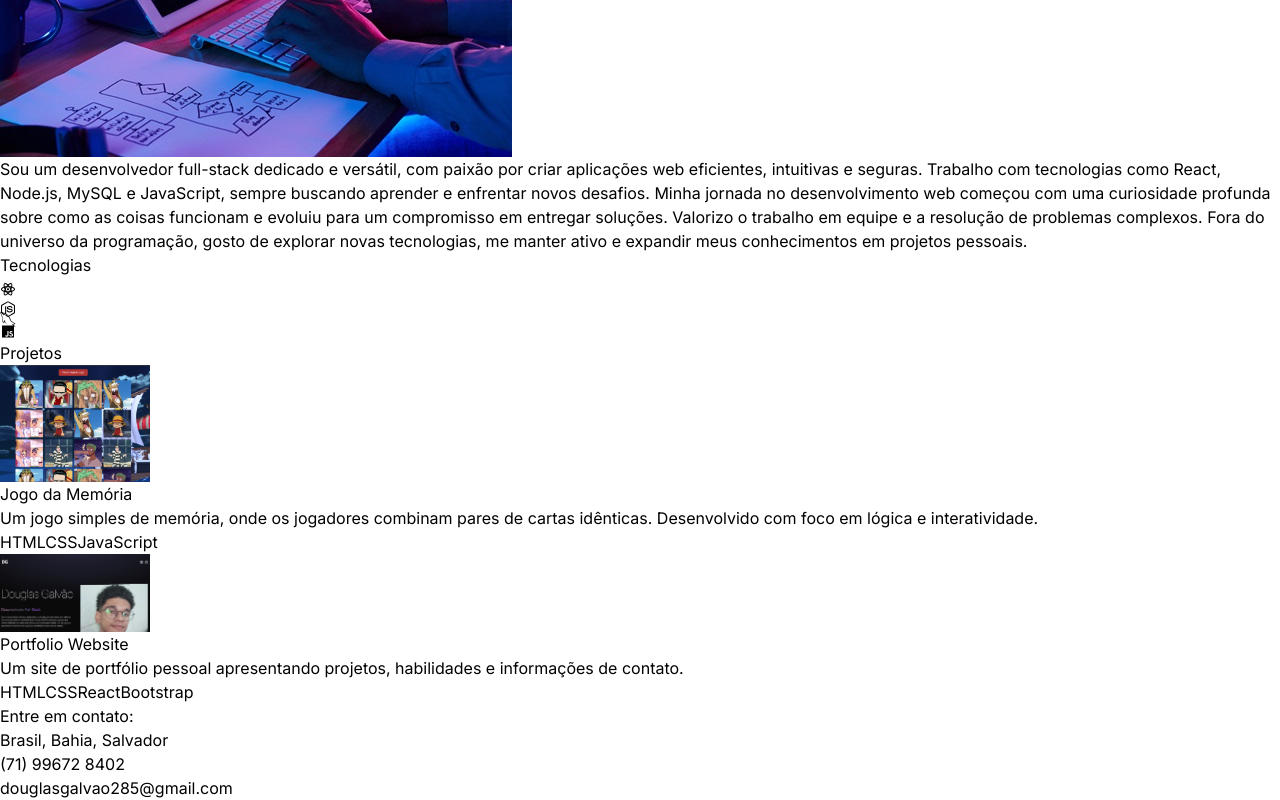
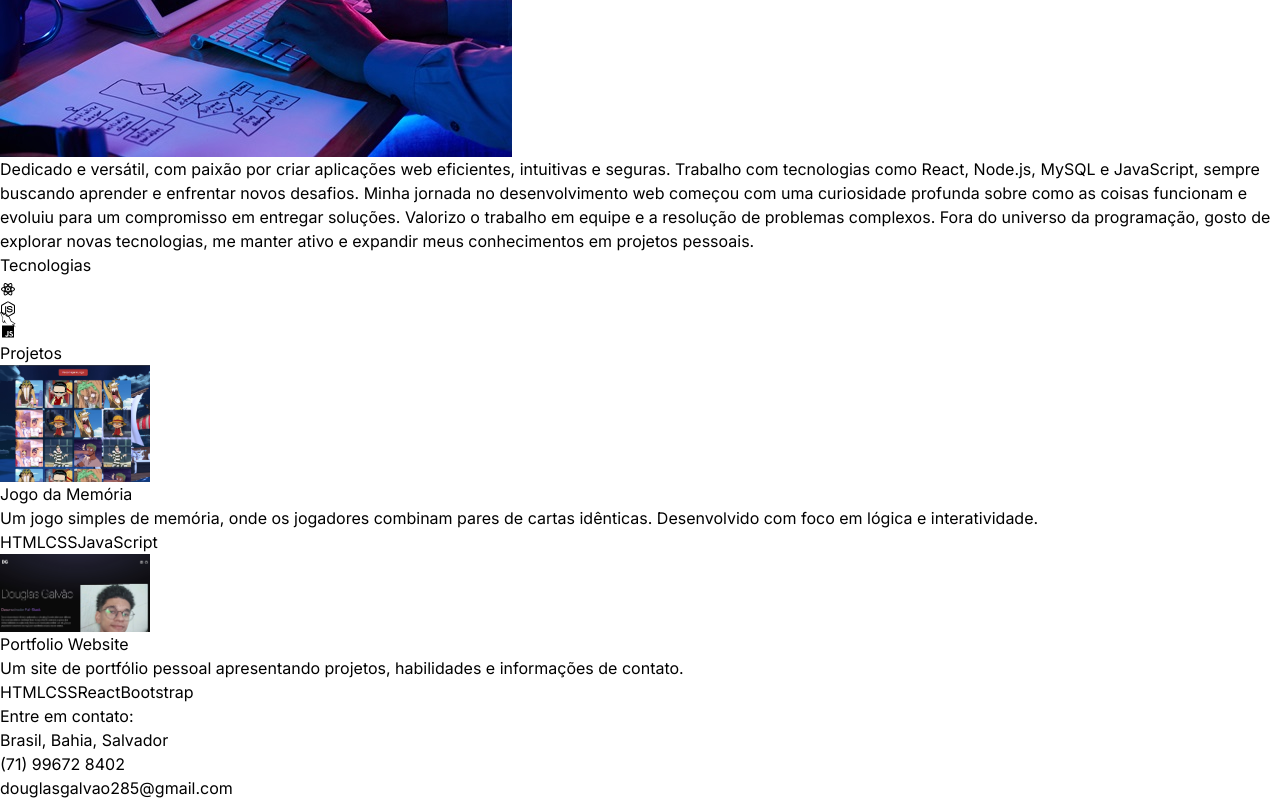
Before and after one commit to SrRaven/react-portfolio, a React (Vite) app: page / in a window 1280 px wide. Shown: the part 992-1792 px from the top of the page. Built offline with nearby package versions, Linux system fonts and the light colour scheme.

Commit message:
Added project5 image and updated ABOUT_TEXT for clarity; included new project entry for Global Viagens in PROJECTS.

```diff
--- a/src/constants/index.js
+++ b/src/constants/index.js
@@ -5,7 +5,7 @@ import project4 from "../assets/projects/project-4.jpg";
 
 export const HERO_CONTENT = `Sou um desenvolvedor full-stack, apaixonado por criar aplicações web dinâmicas e eficientes. Com uma base sólida em JavaScript, React, Node.js e MySQL, estou ansioso para aplicar minhas habilidades em projetos reais. Busco oportunidades para contribuir com soluções que proporcionem crescimento aos negócios e experiências excepcionais aos usuários.`;
 
-export const ABOUT_TEXT = `Sou um desenvolvedor full-stack dedicado e versátil, com paixão por criar aplicações web eficientes, intuitivas e seguras. Trabalho com tecnologias como React, Node.js, MySQL e JavaScript, sempre buscando aprender e enfrentar novos desafios. Minha jornada no desenvolvimento web começou com uma curiosidade profunda sobre como as coisas funcionam e evoluiu para um compromisso em entregar soluções. Valorizo o trabalho em equipe e a resolução de problemas complexos. Fora do universo da programação, gosto de explorar novas tecnologias, me manter ativo e expandir meus conhecimentos em projetos pessoais.`;
+export const ABOUT_TEXT = `Dedicado e versátil, com paixão por criar aplicações web eficientes, intuitivas e seguras. Trabalho com tecnologias como React, Node.js, MySQL e JavaScript, sempre buscando aprender e enfrentar novos desafios. Minha jornada no desenvolvimento web começou com uma curiosidade profunda sobre como as coisas funcionam e evoluiu para um compromisso em entregar soluções. Valorizo o trabalho em equipe e a resolução de problemas complexos. Fora do universo da programação, gosto de explorar novas tecnologias, me manter ativo e expandir meus conhecimentos em projetos pessoais.`;
 
 export const EXPERIENCES = [
   {
```
